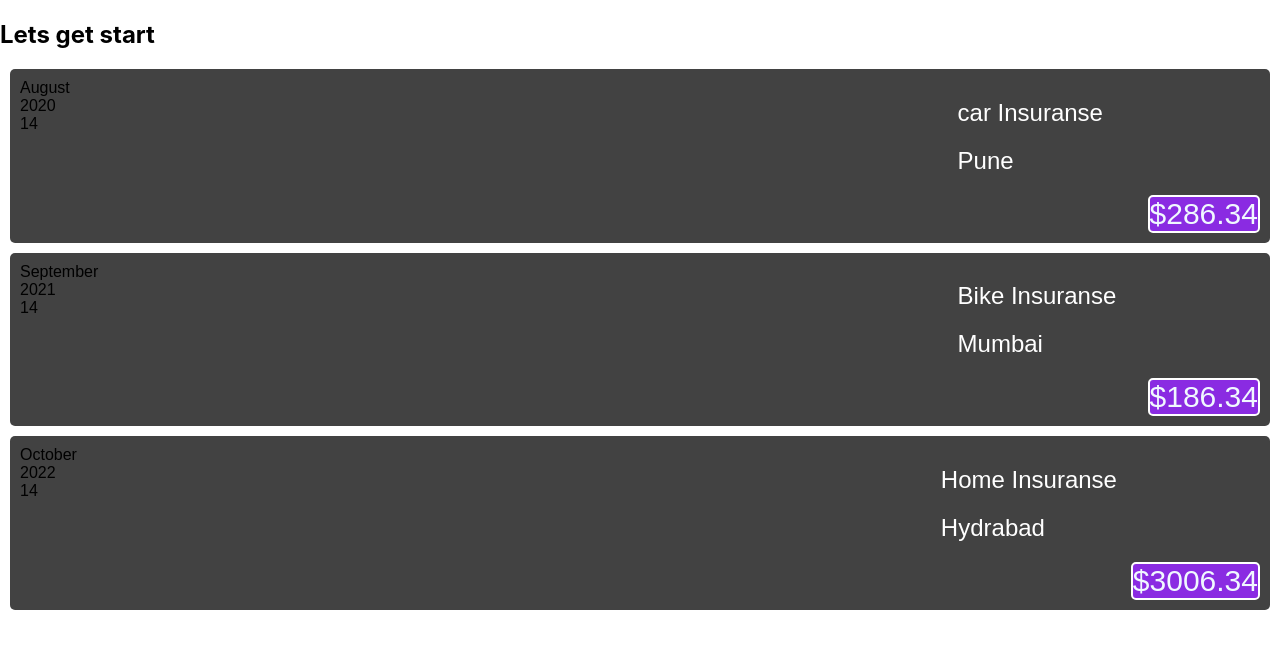
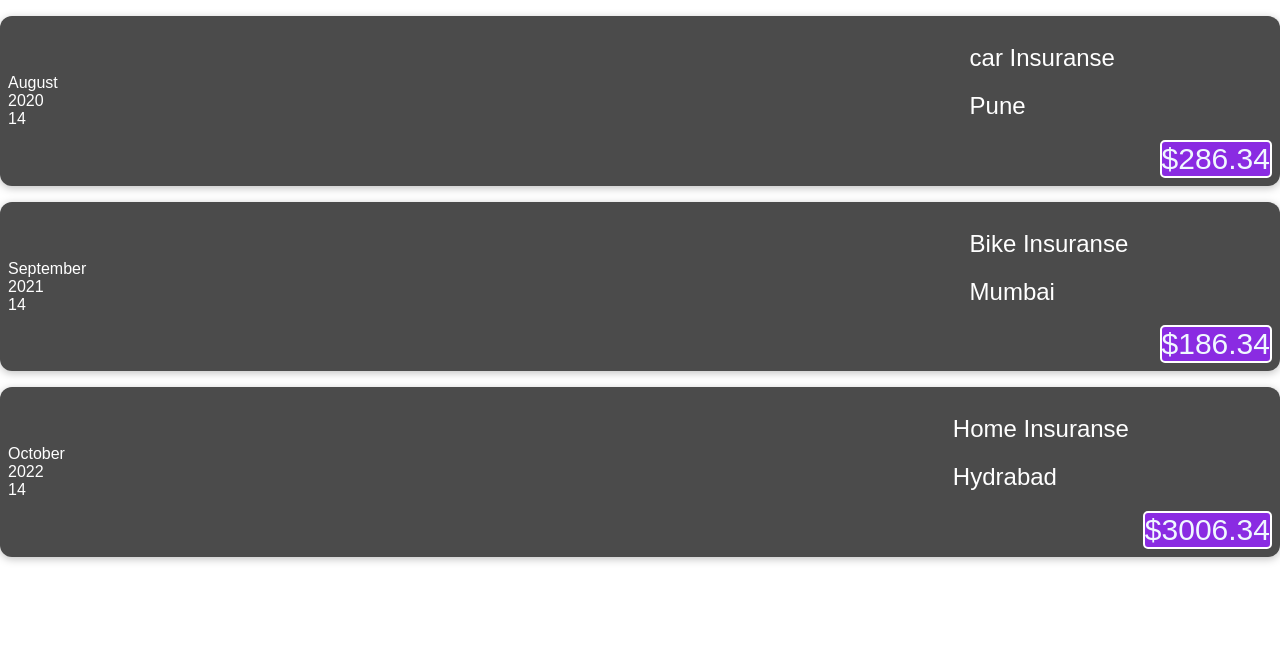
Before and after one commit to sadaf0611/demo1, a React (Create React App) app: page / in a window 1280 px wide. Shown: the top 648 px of the page. Built offline with nearby package versions, Linux system fonts and the light colour scheme.

Commit message:
Fat arraow function for  ExpenseItem

```diff
--- a/src/App.js
+++ b/src/App.js
@@ -1,5 +1,6 @@
 import ExpenceItem from './components/ExpenceItem';
 import './App.css';
+import React, { createElement } from 'react';
 
 function App() {
   const expenses=[
@@ -27,7 +28,7 @@ function App() {
   ]
   return (
     <div>
-      <h2>Lets get start</h2>
+      {/* <h2>Lets get start</h2> */}
       {
         // for 100 expense we can apply same loop.
         expenses.map((ele)=>{
--- a/src/components/ExpenceItem.css
+++ b/src/components/ExpenceItem.css
@@ -1,18 +1,31 @@
+.expenses{
+    padding: 1rem;
+    background-color: rgb(31,31,31);
+    margin: 2rem auto;
+        width: 50rem;
+    max-width: 95%;
+    border-radius: 12px;
+    box-shadow: 0 1px 8px rgba(0,0,0,0.25);
+}
 .expense-item{
-
-    margin:10px;
-    padding: 10px;
+    display: flex;
+    justify-content: space-between;
+    align-items: center;
+    box-shadow: 0px 2px 8px rgba(0,0,0,0.25);
+    margin:1rem 0;
+    padding: .5rem;
+    border-radius: 12px;
     font-family: Arial;
-    color: black;
-    border-radius: 5px;
-    background-color: rgb(66, 66, 66);
-    display: flex;
-    align-items: stretch;
-    justify-content: space-between;
+    color: white;
+    background-color: #4b4b4b;
 }
 .expense-item__description{
     display: flex;
-    /* justify-content: space-between; */
+    flex-direction: column;
+    gap: 1rem;
+    align-items: flex-end;
+    flex-flow: column-reverse;
+    justify-content: flex-start;
 }
 .expense-item__description h2{
     margin-left: 10px;
--- a/src/components/ExpenceItem.js
+++ b/src/components/ExpenceItem.js
@@ -2,7 +2,7 @@ import React from 'react'
 import './ExpenceItem.css'
 import ExpenseDate from './ExpenseDate'
 import ExpenseDetails from './ExpenseDetails'
-export default function ExpenceItem(props) {
+const ExpenceItem = (props) => {
     // const expenseDate = new Date(2021, 2, 28);
     // const expenseTitle='Car Insuranse'
     // const expenseAmount=294.86;
@@ -22,3 +22,4 @@ export default function ExpenceItem(props) {
     </div>
   )
 }
+export default ExpenceItem
```
